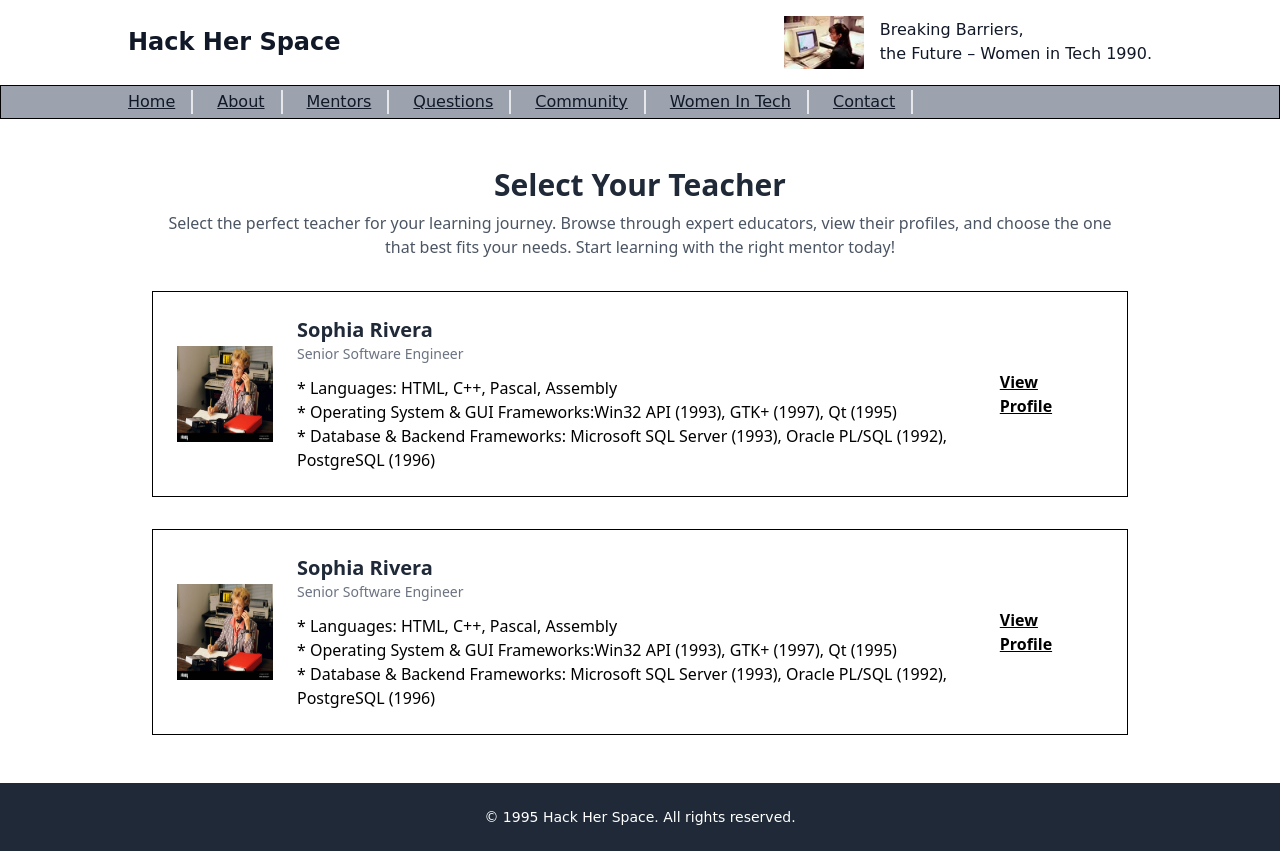
After one commit to Joha-will/HackHerSpace, a Django app: page /mentor/ in a window 1280 px wide. The commit adds this page. Run offline with Django 4.2, Linux system fonts and the light colour scheme; style sheets or scripts are compiled from the project's sources; some libraries are stand-ins or nearby versions.

Commit message:
work on base and pages

```diff
--- /dev/null
+++ b/home/templates/home/mentor.html
@@ -0,0 +1,59 @@
+{% extends "base.html" %} {% load static %} {% block title %} Home {% endblock %}
+{% block content %}
+    <section class="max-w-8xl mx-auto py-12 px-6">
+        <h2 class="text-3xl font-bold text-center text-gray-800">Select Your Teacher</h2>
+        <p class="text-center text-gray-600 mt-2">Select the perfect teacher for your learning journey. Browse through expert educators, view their profiles, and choose the one that best fits your needs. Start learning with the right mentor today!</p>
+
+        <!-- Full-Width Feedback List -->
+        <div class="mt-8 space-y-6">
+            <!-- Feedback Block 1 -->
+            <div class=" bg-white p-6 flex flex-col md:flex-row items-center md:justify-between space-y-4 md:space-y-0 border border-black">
+                <div class="flex items-center space-x-6 ">
+                    <img src="{% static '/assets/images/Sophia.jpeg' %}" alt="User 1"
+                        class="w-24 h-24 ">
+                    <div>
+                        <h3 class="text-xl font-semibold text-gray-800"> Sophia Rivera  </h3>
+                        <p class="text-gray-500 text-sm">Senior Software Engineer</p>
+                        <p class="text-gray-700 mt-3">
+                            <ul>
+                                <li> * Languages: HTML, C++, Pascal, Assembly</li>
+                                <li>* Operating System & GUI Frameworks:Win32 API (1993), GTK+ (1997), Qt (1995)
+                                </li>
+                                <li> * Database & Backend Frameworks: Microsoft SQL Server (1993), Oracle PL/SQL (1992), PostgreSQL (1996)</li>
+                            </ul>
+                        </p>
+                    </div>
+                </div>
+                <a href="#" class="text-grey-900 px-5 py-2  font-semibold hover:bg-blue-700">
+                    View Profile
+                </a>
+            </div>
+        </div>
+     <!-- Full-Width Feedback List -->
+     <div class="mt-8 space-y-6">
+        <!-- Feedback Block 1 -->
+        <div class=" bg-white p-6 flex flex-col md:flex-row items-center md:justify-between space-y-4 md:space-y-0 border border-black">
+            <div class="flex items-center space-x-6 ">
+                <img src="{% static '/assets/images/Sophia.jpeg' %}" alt="User 1"
+                    class="w-24 h-24 ">
+                <div>
+                    <h3 class="text-xl font-semibold text-gray-800"> Sophia Rivera  </h3>
+                    <p class="text-gray-500 text-sm">Senior Software Engineer</p>
+                    <p class="text-gray-700 mt-3">
+                        <ul>
+                            <li> * Languages: HTML, C++, Pascal, Assembly</li>
+                            <li>* Operating System & GUI Frameworks:Win32 API (1993), GTK+ (1997), Qt (1995)
+                            </li>
+                            <li> * Database & Backend Frameworks: Microsoft SQL Server (1993), Oracle PL/SQL (1992), PostgreSQL (1996)</li>
+                        </ul>
+                    </p>
+                </div>
+            </div>
+            <a href="#" class="text-grey-900 px-5 py-2  font-semibold hover:bg-blue-700">
+                View Profile
+            </a>
+        </div>
+    </div>
+    </section>
+
+{% endblock %}
--- a/home/urls.py
+++ b/home/urls.py
@@ -6,5 +6,8 @@ urlpatterns = [
     path('women_in_tech/', views.women_in_tech, name='women_in_tech'),  # Women in Tech page
     path('team/', views.team, name='team'),  # Team page
     path('contact/', views.contact, name='contact'),  # Team page
+    path('about/', views.about, name='about'),  # Team page
     path('questions/', views.questions, name='questions'),  # Questions page
+    path('mentor/', views.mentor, name='mentor'),  # Mentor page
+
 ]
--- a/home/views.py
+++ b/home/views.py
@@ -27,6 +27,17 @@ def contact(request):
     Render Contact page
     '''
     return render(request, 'home/contact.html')  # Render the team.html template
+def mentor(request):
+    '''
+    Render mentor page
+    '''
+    return render(request, 'home/mentor.html')  # Render the team.html template
+
+def about(request):
+    '''
+    Render about page
+    '''
+    return render(request, 'home/about.html')  # Render the team.html template
 
 def questions(request):
     # Load the JSON file
--- a/templates/base.html
+++ b/templates/base.html
@@ -13,7 +13,9 @@
       a {
         text-decoration: underline !important;
       }
-    </style>
+
+      </style>
+
   </head>
 
   <body class="h-screen">
@@ -23,8 +25,13 @@
       {% include 'include/nav.html' %}
     </nav>
 
-    <main class="container max-w-screen-lg mx-auto flex">
-      {% block content %} {% endblock content%}
+    <main class="container max-w-screen-lg mx-auto">
+
+        {% block content %}
+
+        {% endblock content%}
+
+
     </main>
 
     <footer class="mt-auto">{% include 'include/footer.html' %}</footer>
--- a/templates/include/nav.html
+++ b/templates/include/nav.html
@@ -1,41 +1,17 @@
+
+
     <div class="container max-w-screen-lg mx-auto flex justify-between items-center">
+
+
         <!-- Menu -->
         <div class="hidden md:flex space-x-6 font-[cursive]">
-    <a
-      href="{% url 'home' %}"
-      class="text-gray-900 pr-4 border-r-2 border-gary hover:text-gray-300">
-      Home
-    </a>
-    <a
-      href="#"
-      class="text-gray-900 pr-4 border-r-2 border-gary hover:text-gray-300">
-      About
-    </a>
-    <a
-      href="#"
-      class="text-gray-900 pr-4 border-r-2 border-gary hover:text-gray-300">
-      Mentors
-    </a>
-    <a
-      href="#"
-      class="text-gray-900 pr-4 border-r-2 border-gary hover:text-gray-300">
-      Questions
-    </a>
-    <a
-      href="#"
-      class="text-gray-900 pr-4 border-r-2 border-gary hover:text-gray-300">
-      Community
-    </a>
-    <a
-      href="{% url 'women_in_tech' %}"
-      class="text-gray-900 pr-4 border-r-2 border-gary hover:text-gray-300">
-      Women In Tech
-    </a>
-    <a
-      href="#"
-      class="text-gray-900 pr-4 border-r-2 border-gary hover:text-gray-300">
-      Contact
-    </a>
+            <a href="{% url 'home' %}" class="text-gray-900 pr-4 border-r-2 border-gary hover:text-gray-300">Home</a>
+            <a href="{% url 'about' %}" class="text-gray-900 pr-4 border-r-2 border-gary hover:text-gray-300">About</a>
+            <a href="{% url 'mentor' %}" class="text-gray-900 pr-4 border-r-2 border-gary hover:text-gray-300">Mentors</a>
+            <a href="{% url 'questions' %}" class="text-gray-900 pr-4 border-r-2 border-gary hover:text-gray-300">Questions</a>
+            <a href="#" class="text-gray-900 pr-4 border-r-2 border-gary hover:text-gray-300">Community</a>
+            <a href="{% url 'women_in_tech' %}" class="text-gray-900 pr-4 border-r-2 border-gary hover:text-gray-300">Women In Tech</a>
+            <a href="{% url 'contact' %}" class="text-gray-900 pr-4 border-r-2 border-gary hover:text-gray-300">Contact</a>
         </div>
 
         <!-- Mobile Menu Button -->
@@ -45,11 +21,12 @@
     </div>
 
     <!-- Mobile Menu (Hidden by Default) -->
-<div
-  id="mobile-menu"
-  class="hidden md:hidden flex flex-col space-y-2 bg-gray-400 p-4">
-  <a href="#" class="text-gray-900">Home</a>
-  <a href="#" class="text-gray-900">About</a>
-  <a href="#" class="text-gray-900">Services</a>
-  <a href="#" class="text-gray-900">Contact</a>
+    <div id="mobile-menu" class="hidden md:hidden flex flex-col space-y-2 bg-gray-400 p-4">
+        <a href="{% url 'home' %}" class="text-gray-900">Home</a>
+        <a href="{% url 'about' %}" class="text-gray-900">About</a>
+        <a href="{% url 'mentor' %}" class="text-gray-900">Mentors</a>
+        <a href="{% url 'questions' %}" class="text-gray-900">Questions</a>
+        <a href="#" class="text-gray-900">Community</a>
+        <a href="{% url 'women_in_tech' %}" class="text-gray-900">Women In Tech</a>
+        <a href="{% url 'contact' %}" class="text-gray-900">Contact</a>
     </div>
```
Also changed, not shown: home/templates/home/about.html (added, +38 -0 lines), home/templates/home/index.html (+9 -23 lines), templates/include/left_sidebar.html (added, +8 -0 lines), templates/include/right_sidebar.html (added, +11 -0 lines), static/assets/Images/sophia.jpeg (added). Lines whose indentation alone changed are shown as unchanged.
